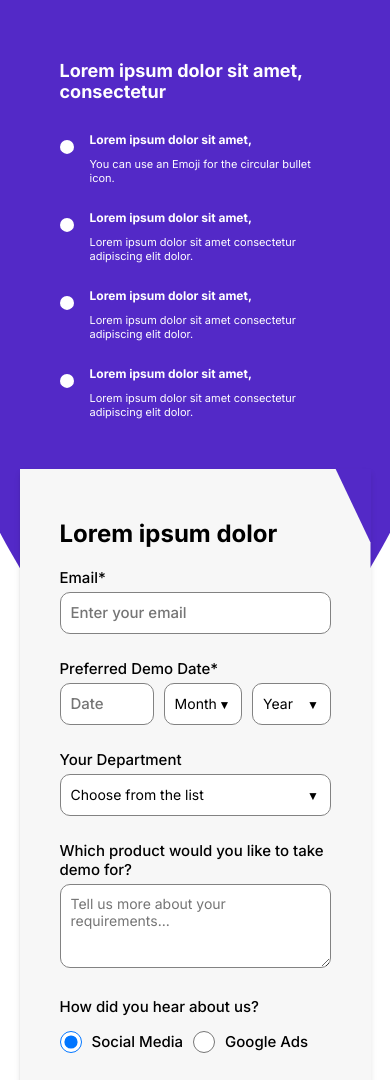
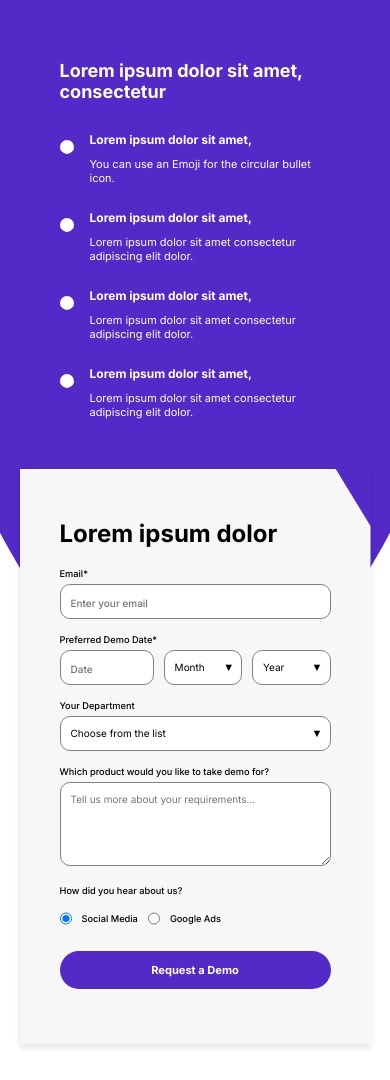
Before and after one commit to prasadhulyal/wingify, a plain HTML site: page index.html in a window 390 px wide. Shown: the top 1080 px of the page. Drawn offline with Linux system fonts and the light colour scheme.

Commit message:
Update style.css

```diff
--- a/style.css
+++ b/style.css
@@ -365,26 +365,36 @@ select {
 
     .b-t-d-container .card-container {
         margin-top: 0;
+        margin-bottom: 0;
     }
 
     .desktop-hide {
         display: block;
     }
 
-    /* input::placeholder,
+    input::placeholder,
     textarea::placeholder {
         font-size: 0.625rem;
-    } */
+    }
 
     .b-t-d-container {
         margin-top: 40px;
     }
-    .select-wrapper::after{
+
+    .error {
+        font-size: 0.625rem;
+    }
+    .demo-form input, .demo-form select, .demo-form textarea{
+        height: 35px;
+    }
+
+    .select-wrapper::after {
         width: 8.63px;
         height: 6.78px;
     }
+
     .demo-form button {
-        font-size: 1rem;
+        font-size: 0.693rem;
     }
 
     .form-container {
@@ -424,7 +434,9 @@ select {
         margin-bottom: 50px;
 
     }
-
+    .demo-form button{
+        height: 38px;
+    }
     .moble-hide {
         display: none;
     }
@@ -440,12 +452,20 @@ select {
     }
 
     .bottom-section h2 {
-        font-size: 1.579rem;
+        font-size: 1.079rem;
         padding: 0 0 0 7%;
     }
 
     .content .left-section h2 {
         font-size: 1.125rem;
+    }
+
+    .demo-form select {
+        font-size: 0.625rem;
+    }
+
+    .radio-group input[type="radio"] {
+        width: 12px;
     }
 
     .head-text {
@@ -456,10 +476,20 @@ select {
         padding-top: 20px;
     }
 
+    .form-group label {
+        font-size: 0.578rem;
+        color: #000;
+        font-weight: 500;
+    }
+
     .list .subtext {
         font-size: 0.688rem;
         line-height: 14px;
         font-weight: 400;
+    }
+
+    .form-group {
+        margin-bottom: 15px;
     }
 
     .bullet-list li::before {
@@ -474,8 +504,13 @@ select {
     .head-text {
         margin-top: 10px;
     }
-    .select-wrapper::after{
-        font-size: 12px;
+
+    .select-wrapper::after {
+        font-size: 11px;
+        width: unset;
+        height: unset;
+        top: 50%;
+        right: 8px;
     }
 
     .right-section {
```
